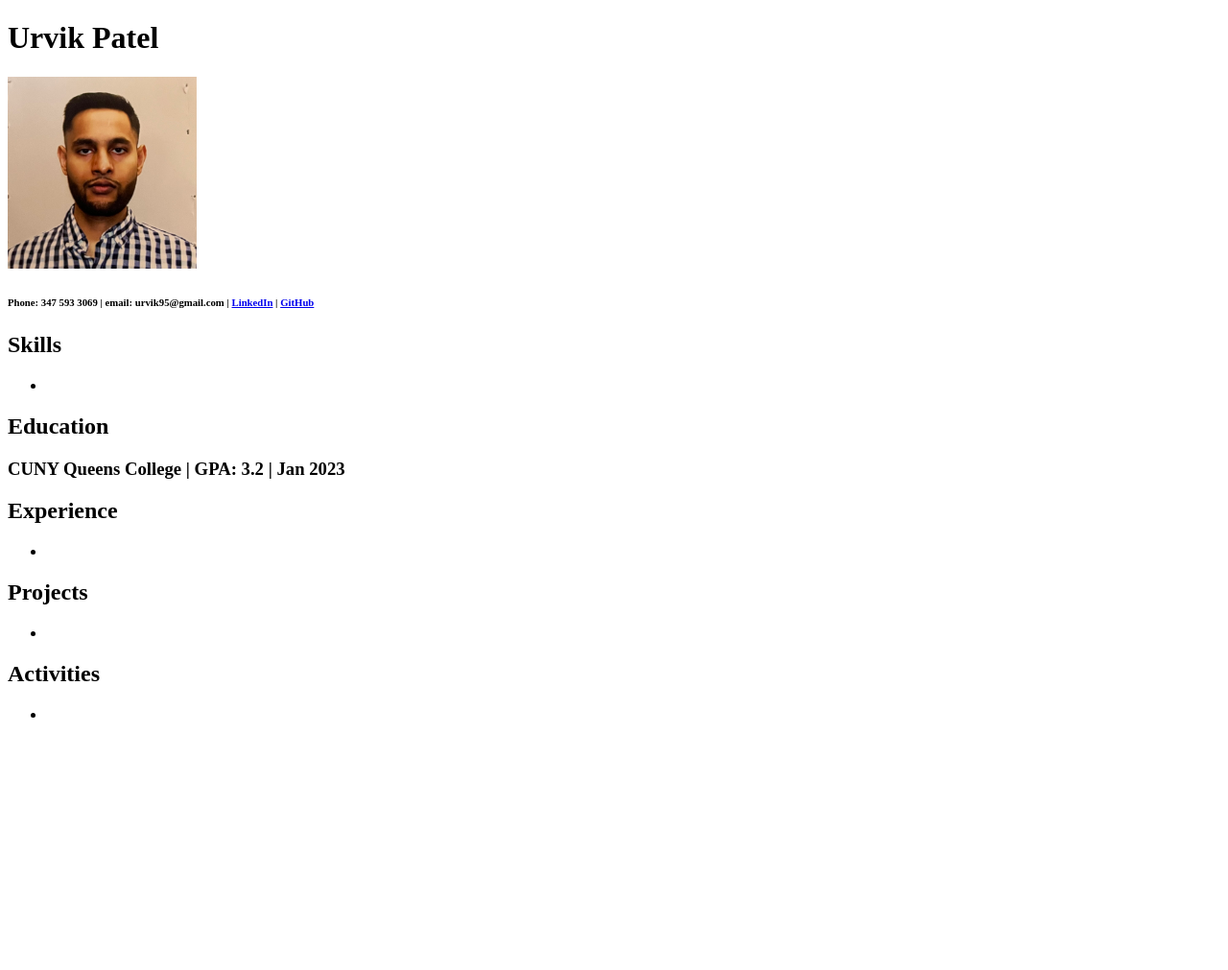
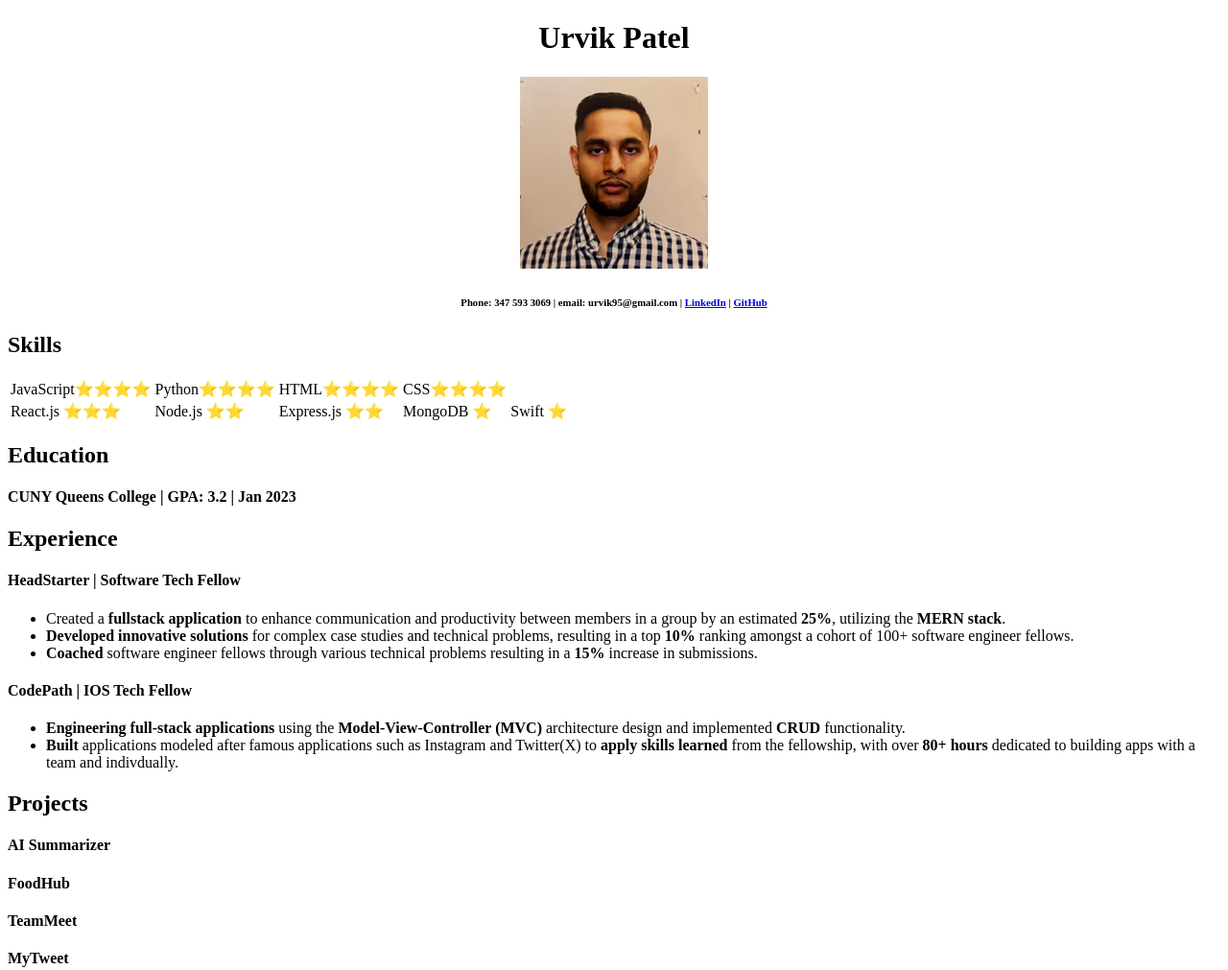
Before and after one commit to UrvikP/html-resume, a plain HTML site: page index.html in a window 1280 px wide. Shown: the top 1011 px of the page at 96% size. Before the commit the page ends 800 px from the top, so only its background shows below. Drawn offline with Linux system fonts and the light colour scheme.

Commit message:
Updated Skills, Education, and Experience sections

```diff
--- a/index.html
+++ b/index.html
@@ -4,28 +4,50 @@
         <meta charset="UTF-8">
         <title>Urvik's Resume</title>
     </head>
+
     <body>
+        <center>
             <h1>Urvik Patel</h1>
             <img src="./assets/ociUrvik.jpg" height="200" />
             <h6>Phone: 347 593 3069 | email: urvik95@gmail.com | <a href="https://www.linkedin.com/in/urvik-patel4/">LinkedIn</a> | <a href="https://github.com/UrvikP">GitHub</a> </h6>
+        </center>
         <h2>Skills</h2>
+            <table>
+                <tr>
+                    <td>JavaScript⭐⭐⭐⭐ </td>
+                    <td>Python⭐⭐⭐⭐ </td>
+                    <td>HTML⭐⭐⭐⭐ </td>
+                    <td>CSS⭐⭐⭐⭐ </td>
+                </tr>
+                <tr>
+                    <td>React.js ⭐⭐⭐ </td>
+                    <td>Node.js  ⭐⭐ </td>
+                    <td>Express.js  ⭐⭐ </td>
+                    <td>MongoDB   ⭐ </td>
+                    <td>Swift   ⭐ </td>
+                </tr>
+            </table>
+        <h2>Education</h2>
+            <h4>CUNY Queens College | GPA: 3.2 | Jan 2023</h4>
+        <h2>Experience</h2>
+            <h4>HeadStarter | Software Tech Fellow</h4>
                 <ul>
-        <li></li>
+                    <li>Created a <b>fullstack application</b> to enhance communication and productivity between members in a group by an estimated <b>25%</b>, utilizing the <b>MERN stack</b>.</li>
+                    <li><b>Developed innovative solutions</b> for complex case studies and technical problems, resulting in a top <b>10%</b> ranking amongst a cohort of 100+ software engineer fellows.</li>
+                    <li><b>Coached</b> software engineer fellows through various technical problems resulting in a <b>15%</b> increase in submissions.</li>
                 </ul>
-    <h2>Education</h2>
-    <h3>CUNY Queens College | GPA: 3.2 | Jan 2023</h3>
-    <h2>Experience</h2>
+            <h4>CodePath | IOS Tech Fellow</h4>
                 <ul>
-        <li></li>
+                    <li><b>Engineering full-stack applications</b> using the <b>Model-View-Controller (MVC)</b> architecture design and implemented <b>CRUD</b> functionality.</li>
+                    <li><b>Built</b> applications modeled after famous applications such as Instagram and Twitter(X) to <b>apply skills learned</b> from the fellowship, with over <b>80+ hours</b> dedicated to building apps with a team and indivdually.</li>
                 </ul>
         <h2>Projects</h2>
-    <ul>
-        <li></li>
-    </ul>
+            <h4>AI Summarizer</h4>
+            <h4>FoodHub</h4>
+            <h4>TeamMeet</h4>
+            <h4>MyTweet</h4>
+
         <h2>Activities</h2>
-    <ul>
-        <li></li>
-    </ul>
 
     </body>
 </html>
```
Also changed, not shown: 1 other file. Lines whose indentation alone changed are shown as unchanged.
